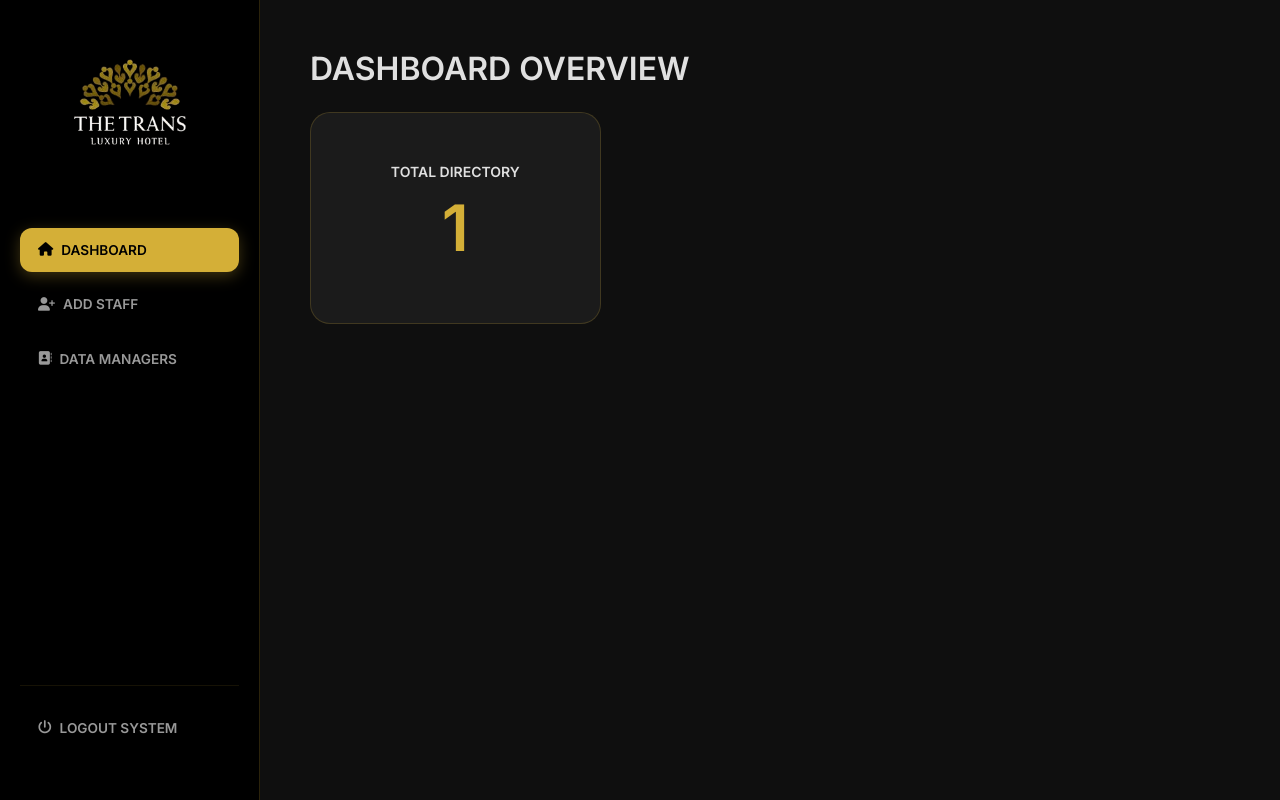
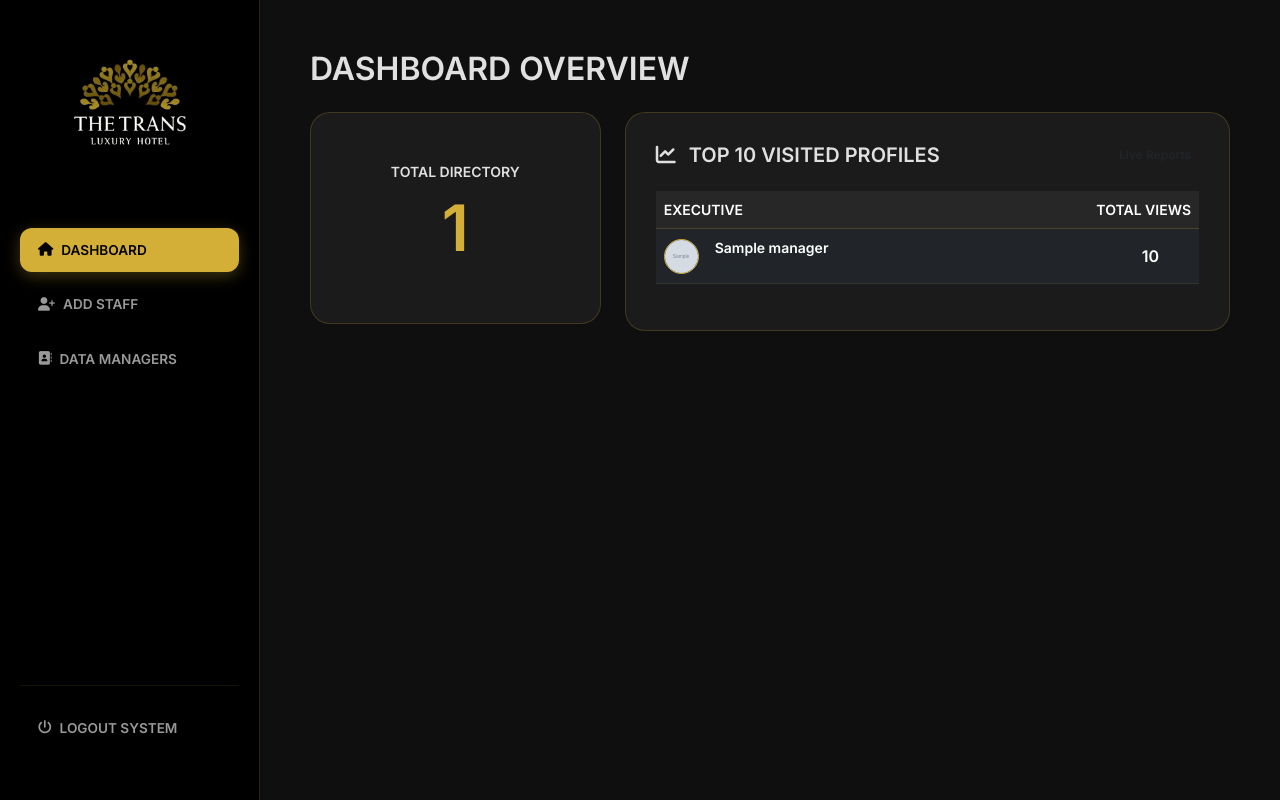
Before and after one commit to J3Bb/E-Business-Card, a PHP site: page /admin.php in a window 1280 px wide. Run offline with PHP 8.4, Linux system fonts and the light colour scheme; the visitor is signed in with stand-in values (Sample User, id 1); tables that the repository leaves empty or names only in its code hold one stand-in row (values such as "Sample post"); grey boxes marked "Sample" are stand-in pictures; some libraries are stand-ins or nearby versions.

Commit message:
Add files via upload

```diff
--- a/admin.php
+++ b/admin.php
@@ -6,6 +6,9 @@ if (!isset($_SESSION['admin_logged_in'])) {
     header("Location: login.php");
     exit;
 }
+
+// Ambil Top 10 yang paling banyak dilihat untuk Dashboard
+$top_managers = mysqli_query($conn, "SELECT name, title, views, photo FROM managers ORDER BY views DESC LIMIT 10");
 
 // --- LOGIKA CRUD ---
 if (isset($_POST['add_manager'])) {
@@ -95,9 +98,57 @@ $managers = mysqli_query($conn, "SELECT * FROM managers ORDER BY id DESC");
 </div>
 
 <div class="main-content">
+
     <?php if($page == 'dashboard'): ?>
         <h2 class="text-uppercase fw-bold mb-4">Dashboard Overview</h2>
-        <div class="row"><div class="col-md-4"><div class="luxury-card text-center py-5"><p class="small text-gold fw-bold mb-2">TOTAL DIRECTORY</p><h1 style="font-size: 4rem; color: var(--gold); font-weight: 700;"><?php echo $total_managers; ?></h1></div></div></div>
+
+        <div class="row g-4">
+            <div class="col-md-4">
+                <div class="luxury-card text-center py-5">
+                    <p class="small text-gold fw-bold mb-2">TOTAL DIRECTORY</p>
+                    <h1 style="font-size: 4rem; color: var(--gold); font-weight: 700;"><?php echo $total_managers; ?></h1>
+                </div>
+            </div>
+
+            <div class="col-md-8">
+                <div class="luxury-card">
+                    <div class="d-flex justify-content-between align-items-center mb-4">
+                        <h5 class="text-gold fw-bold mb-0"><i class="fas fa-chart-line me-2"></i> TOP 10 VISITED PROFILES</h5>
+                        <span class="badge bg-gold text-dark">Live Reports</span>
+                    </div>
+
+                    <div class="table-responsive">
+                        <table class="table table-dark table-hover border-secondary">
+                            <thead>
+                                <tr class="small text-muted">
+                                    <th>EXECUTIVE</th>
+                                    <th class="text-end">TOTAL VIEWS</th>
+                                </tr>
+                            </thead>
+                            <tbody>
+                                <?php while($top = mysqli_fetch_assoc($top_managers)): ?>
+                                <tr>
+                                    <td>
+                                        <div class="d-flex align-items-center">
+                                            <img src="pics/<?php echo $top['photo']; ?>" class="rounded-circle me-3" style="width:35px; height:35px; object-fit:cover; border: 1px solid var(--gold);">
+                                            <div>
+                                                <div class="fw-bold small"><?php echo $top['name']; ?></div>
+                                                <div class="text-muted" style="font-size: 0.7rem;"><?php echo $top['title']; ?></div>
+                                            </div>
+                                        </div>
+                                    </td>
+                                    <td class="text-end align-middle">
+                                        <span class="fw-bold text-gold"><?php echo number_format($top['views']); ?></span>
+                                        <small class="text-muted ms-1">hits</small>
+                                    </td>
+                                </tr>
+                                <?php endwhile; ?>
+                            </tbody>
+                        </table>
+                    </div>
+                </div>
+            </div>
+        </div>
 
     <?php elseif($page == 'add'): ?>
         <h2 class="text-uppercase fw-bold mb-4">Register New Staff</h2>
@@ -127,22 +178,22 @@ $managers = mysqli_query($conn, "SELECT * FROM managers ORDER BY id DESC");
                     </tr>
                 </thead>
                 <tbody>
-                    <?php while($row = mysqli_fetch_assoc($managers)): ?>
+                    <?php while($row_m = mysqli_fetch_assoc($managers)): ?>
                     <tr>
                         <td>
                             <div class="d-flex align-items-center">
-                                <img src="pics/<?php echo $row['photo']; ?>" class="rounded-3 me-3" style="width:45px; height:45px; object-fit:cover; border: 1px solid var(--gold);">
-                                <div><div class="fw-bold"><?php echo $row['name']; ?></div><div class="text-muted-custom"><?php echo $row['email']; ?></div></div>
+                                <img src="pics/<?php echo $row_m['photo']; ?>" class="rounded-3 me-3" style="width:45px; height:45px; object-fit:cover; border: 1px solid var(--gold);">
+                                <div><div class="fw-bold"><?php echo $row_m['name']; ?></div><div class="text-muted-custom"><?php echo $row_m['email']; ?></div></div>
                             </div>
                         </td>
-                        <td class="small fw-bold text-uppercase"><?php echo $row['title']; ?></td>
+                        <td class="small fw-bold text-uppercase"><?php echo $row_m['title']; ?></td>
                         <td class="text-center">
                             <div class="btn-group">
-                                <button class="btn btn-sm btn-outline-dark" onclick='openEditModal(<?php echo json_encode($row); ?>)' title="Edit"><i class="fas fa-edit"></i></button>
-                                <button class="btn btn-sm btn-outline-success" onclick="downloadQRWithLogo('<?php echo $row['slug']; ?>', '<?php echo $row['name']; ?>')" title="Download QR PNG"><i class="fas fa-qrcode"></i></button>
-                                <button class="btn btn-sm btn-outline-warning" onclick="copyCardLink('<?php echo $row['slug']; ?>')" title="Copy Link"><i class="fas fa-link"></i></button>
-                                <a href="index.php?name=<?php echo $row['slug']; ?>" target="_blank" class="btn btn-sm btn-outline-info" title="View Profile"><i class="fas fa-eye"></i></a>
-                                <a href="admin.php?p=data&delete=<?php echo $row['id']; ?>" class="btn btn-sm btn-outline-danger" onclick="return confirm('Delete?')"><i class="fas fa-trash"></i></a>
+                                <button class="btn btn-sm btn-outline-dark" onclick='openEditModal(<?php echo json_encode($row_m); ?>)' title="Edit"><i class="fas fa-edit"></i></button>
+                                <button class="btn btn-sm btn-outline-success" onclick="downloadQRWithLogo('<?php echo $row_m['slug']; ?>', '<?php echo $row_m['name']; ?>')" title="Download QR PNG"><i class="fas fa-qrcode"></i></button>
+                                <button class="btn btn-sm btn-outline-warning" onclick="copyCardLink('<?php echo $row_m['slug']; ?>')" title="Copy Link"><i class="fas fa-link"></i></button>
+                                <a href="index.php?name=<?php echo $row_m['slug']; ?>" target="_blank" class="btn btn-sm btn-outline-info" title="View Profile"><i class="fas fa-eye"></i></a>
+                                <a href="admin.php?p=data&delete=<?php echo $row_m['id']; ?>" class="btn btn-sm btn-outline-danger" onclick="return confirm('Delete?')"><i class="fas fa-trash"></i></a>
                             </div>
                         </td>
                     </tr>
@@ -151,6 +202,7 @@ $managers = mysqli_query($conn, "SELECT * FROM managers ORDER BY id DESC");
             </table>
         </div>
     <?php endif; ?>
+
 </div>
 
 <div class="modal fade" id="editModal" tabindex="-1" aria-hidden="true">
@@ -179,7 +231,6 @@ $managers = mysqli_query($conn, "SELECT * FROM managers ORDER BY id DESC");
 <script src="https://cdn.jsdelivr.net/npm/bootstrap@5.3.0/dist/js/bootstrap.bundle.min.js"></script>
 <script src="https://cdn.datatables.net/1.13.7/js/jquery.dataTables.min.js"></script>
 <script src="https://cdn.datatables.net/1.13.7/js/dataTables.bootstrap5.min.js"></script>
-
 <script src="script-admin.js"></script>
 
 </body>
--- a/index.php
+++ b/index.php
@@ -11,6 +11,11 @@ if (isset($_GET['name'])) {
     }
 } else {
     die("<center style='margin-top:50px;'><h1>Akses Ditolak</h1></center>");
+}
+
+if (isset($row['id'])) {
+    $id_manager = $row['id'];
+    mysqli_query($conn, "UPDATE managers SET views = views + 1 WHERE id = $id_manager");
 }
 ?>
 
--- a/style-admin.css
+++ b/style-admin.css
@@ -63,3 +63,15 @@ body {
 
 .btn-gold { background: var(--gold); color: #000; font-weight: 700; border: none; padding: 12px 25px; border-radius: 10px; transition: 0.3s; }
 .btn-gold:hover { background: #b8962e; color: #000; }
+
+/* style-admin.css */
+.table-dark {
+    background: transparent !important;
+}
+.table-dark thead th {
+    background: rgba(255, 255, 255, 0.05) !important;
+    border-bottom: 1px solid var(--glass-border) !important;
+}
+.table-dark td {
+    border-bottom: 1px solid rgba(212, 175, 55, 0.1) !important;
+}
```
